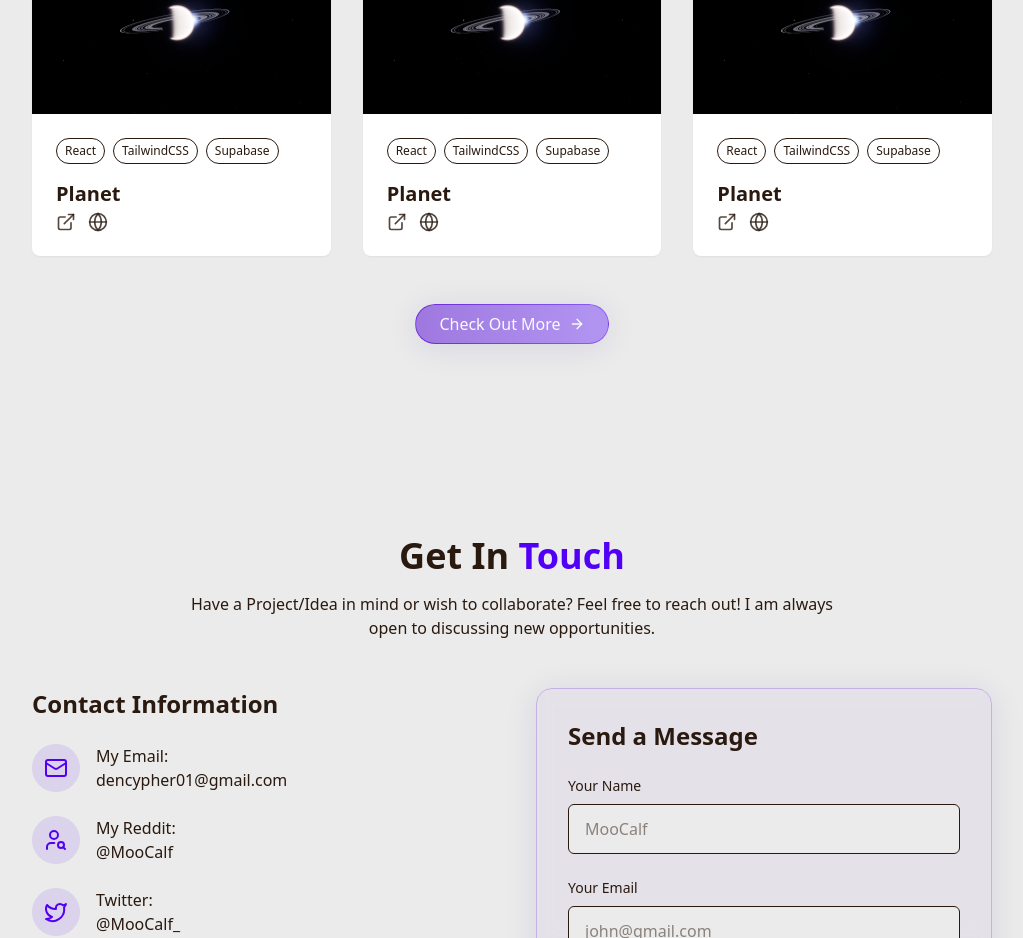
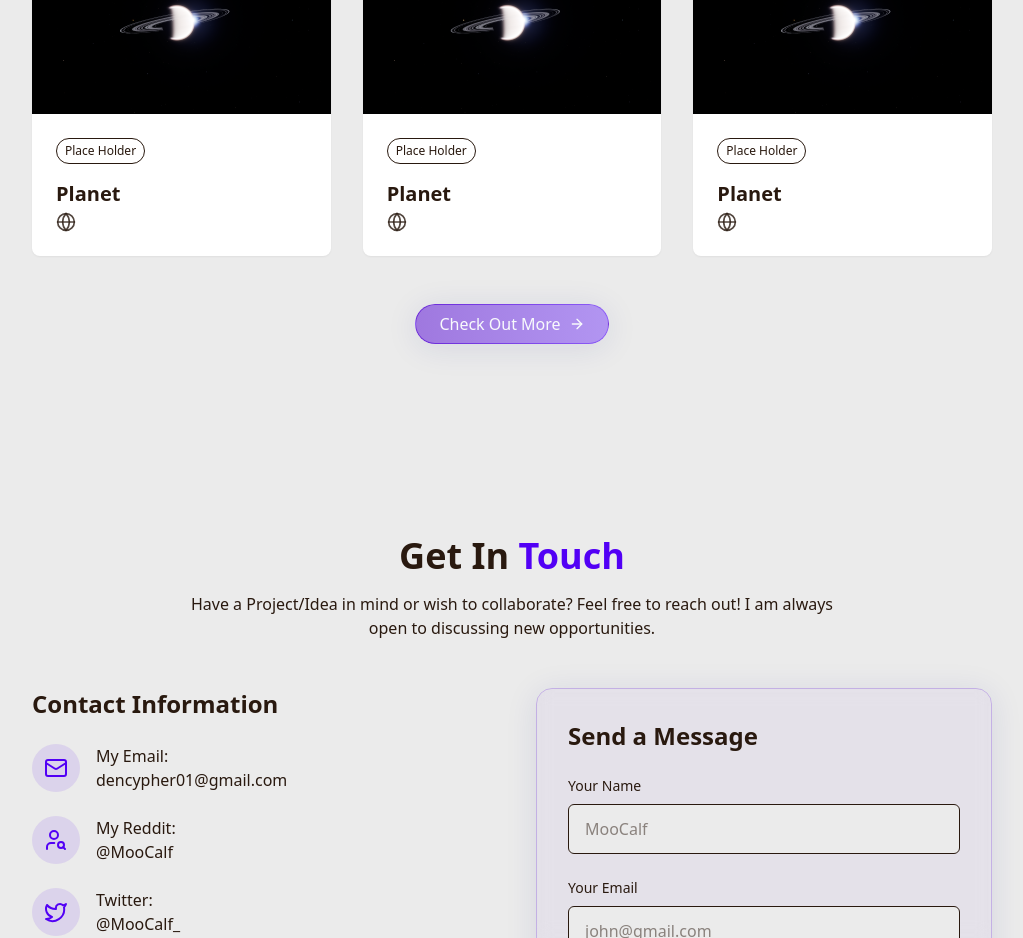
Before and after one commit to MooCalf/OnlinePortfolio, a React (Vite) app: page / in a window 1280 px wide. Shown: the part 4580-5518 px from the top of the page, without its empty margins (128-1151 px from the left). Built offline with nearby package versions, Linux system fonts and the light colour scheme.

Commit message:
Minor Changes
Made a new change to the hero, adding a typewriter effect

```diff
--- a/src/Components/HeroSection.jsx
+++ b/src/Components/HeroSection.jsx
@@ -1,5 +1,57 @@
 import { ArrowDown } from "lucide-react"
 import { motion } from "framer-motion"
+import { useState, useEffect } from "react"
+
+const TypewriterText = ({ text, className }) => {
+    const [displayText, setDisplayText] = useState('');
+    const [isTyping, setIsTyping] = useState(true);
+    const [showCursor, setShowCursor] = useState(true);
+
+    useEffect(() => {
+        let currentIndex = 0;
+        let typingInterval;
+        let cursorInterval;
+
+        const typeText = () => {
+            if (isTyping) {
+                if (currentIndex <= text.length) {
+                    setDisplayText(text.slice(0, currentIndex));
+                    currentIndex++;
+                } else {
+                    setIsTyping(false);
+                    setTimeout(() => {
+                        setIsTyping(true);
+                        currentIndex = 0;
+                        setDisplayText('');
+                    }, 2000);
+                }
+            }
+        };
+
+        const blinkCursor = () => {
+            setShowCursor(prev => !prev);
+        };
+
+        typingInterval = setInterval(typeText, 150);
+        cursorInterval = setInterval(blinkCursor, 500);
+
+        return () => {
+            clearInterval(typingInterval);
+            clearInterval(cursorInterval);
+        };
+    }, [text, isTyping]);
+
+    return (
+        <motion.span className={className}>
+            {displayText}
+            {showCursor && <motion.span
+                className="inline-block w-0.5 h-8 bg-primary ml-1"
+                animate={{ opacity: [1, 0, 1] }}
+                transition={{ duration: 0.5, repeat: Infinity }}
+            />}
+        </motion.span>
+    );
+};
 
 export const HeroSection = () => {
     const scrollToAbout = () => {
@@ -28,7 +80,7 @@ export const HeroSection = () => {
                         transition={{ delay: 0.2, duration: 0.7, ease: "easeOut" }}
                     >
                         <span>Hi, I'm</span>
-                        <span className="text-primary"> MooCalf</span>
+                        <TypewriterText text=" MooCalf" className="text-primary" />
                     </motion.h1>
                     <motion.p
                         className="text-lg md:text-xl text-muted-foreground max-2xl mx-auto"
--- a/src/Components/ProjectsSection.jsx
+++ b/src/Components/ProjectsSection.jsx
@@ -1,4 +1,4 @@
-import { ArrowRight, ExternalLink, Globe } from "lucide-react";
+import { ArrowRight, Globe } from "lucide-react";
 import { Link } from "react-router-dom";
 
 const projects = [
@@ -7,8 +7,7 @@ const projects = [
     title: "Planet",
     description: "A beautiful landing page app using React and Tailwind.",
     image: "/projects/image.png",
-    tags: ["React", "TailwindCSS", "Supabase"],
-    demoUrl: "#",
+    tags: ["Place Holder"],
     artstationUrl: "https://www.artstation.com/dencypher",
   },
   {
@@ -16,8 +15,7 @@ const projects = [
     title: "Planet",
     description: "A beautiful landing page app using React and Tailwind.",
     image: "/projects/image.png",
-    tags: ["React", "TailwindCSS", "Supabase"],
-    demoUrl: "#",
+    tags: ["Place Holder"],
     artstationUrl: "https://www.artstation.com/dencypher",
   },
   {
@@ -25,8 +23,7 @@ const projects = [
     title: "Planet",
     description: "A beautiful landing page app using React and Tailwind.",
     image: "/projects/image.png",
-    tags: ["React", "TailwindCSS", "Supabase"],
-    demoUrl: "#",
+    tags: ["Place Holder"],
     artstationUrl: "https://www.artstation.com/dencypher",
   },
 ];
@@ -55,14 +52,6 @@ const ProjectCard = ({ project }) => (
       <h3 className="text-xl font-semibold mb-1">{project.title}</h3>
       <div className="flex justify-between items-center">
         <div className="flex space-x-3">
-          <a
-            href={project.demoUrl}
-            className="text-foreground/80 hover:text-primary transition-colors duration-300"
-            target="_blank"
-            rel="noopener noreferrer"
-          >
-            <ExternalLink size={20} />
-          </a>
           <a
             href={project.artstationUrl}
             className="text-foreground/80 hover:text-primary transition-colors duration-300"
```
